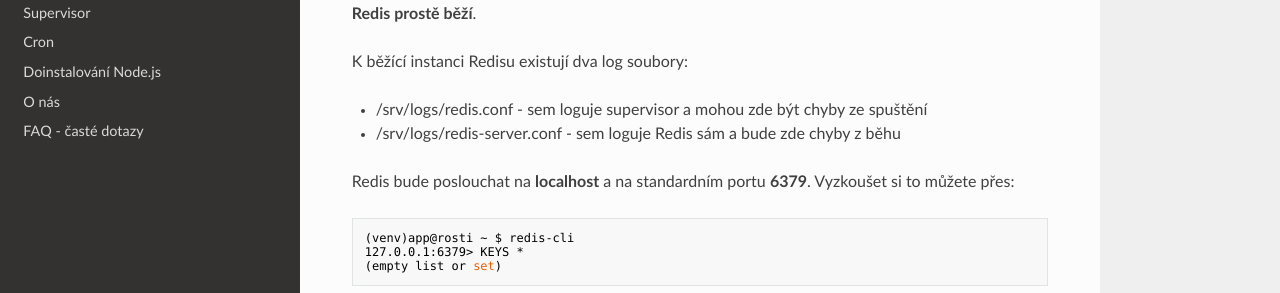
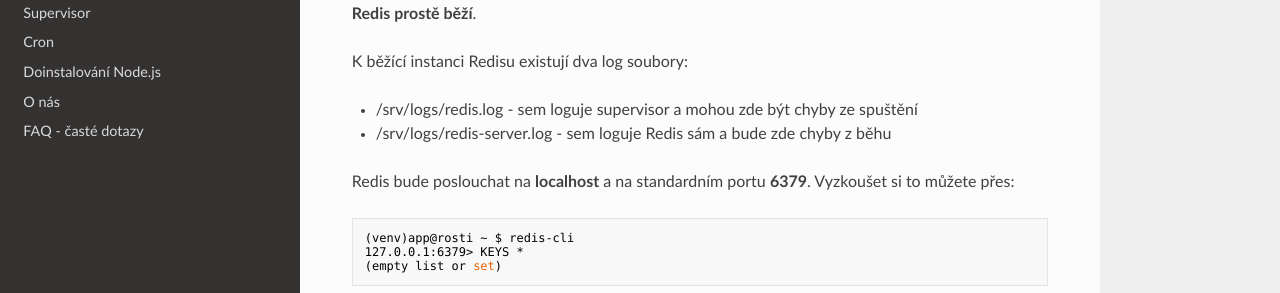
Before and after one commit to rosti-cz/rosti-docs, an MkDocs documentation site: the page built from docs/storages/redis.md, in a window 1280 px wide and 1205 px high. Shown: the part 774-1067 px from the top of the window. Built offline with MkDocs 1.6.1, drawn with Linux system fonts in a browser that asks for light colours; nearby versions of some CDN libraries; old or Windows-style settings are respelled for this version of MkDocs.

Commit message:
Fix paths for log

```diff
--- a/docs/storages/redis.md
+++ b/docs/storages/redis.md
@@ -26,8 +26,8 @@ Spuštěním se do */srv/conf/redis.conf* nakopíruje konfigurační soubor, kte
 
 K běžící instanci Redisu existují dva log soubory:
 
-* /srv/logs/redis.conf - sem loguje supervisor a mohou zde být chyby ze spuštění
-* /srv/logs/redis-server.conf - sem loguje Redis sám a bude zde chyby z běhu
+* /srv/logs/redis.log - sem loguje supervisor a mohou zde být chyby ze spuštění
+* /srv/logs/redis-server.log - sem loguje Redis sám a bude zde chyby z běhu
 
 Redis bude poslouchat na **localhost** a na standardním portu **6379**. Vyzkoušet si to můžete přes:
 
```
